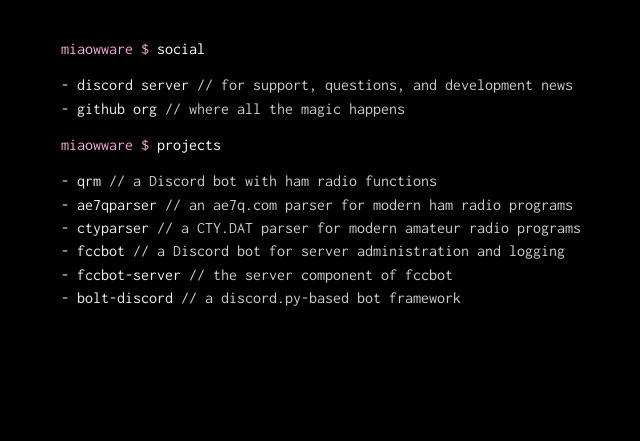
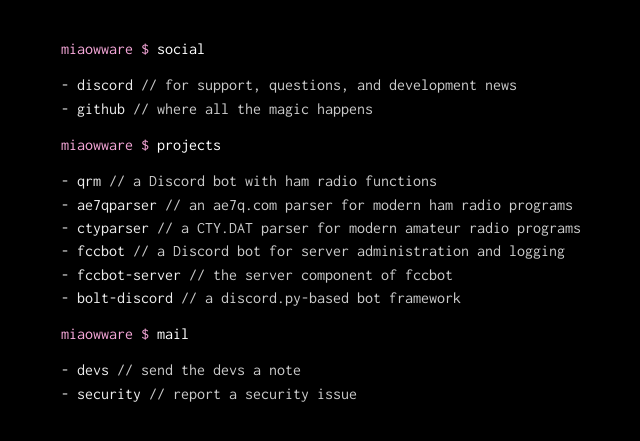
Before and after one commit to miaowware/miaow.io, a Jekyll site: the page built from index.html, in a window 1280 px wide, cut to the strip 286-727 px from the top of the page. Shown: the whole strip, without its empty margins (319-959 px from the left). Built offline with Jekyll 4.4.1, drawn with Linux system fonts in a browser that asks for light colours.

Commit message:
add email addresses to content.yml

```diff
--- a/_data/content.yml
+++ b/_data/content.yml
@@ -1,8 +1,8 @@
 social:
-    - title: discord server
+    - title: discord
       description: for support, questions, and development news
       url: https://discord.gg/SwyjdDN
-    - title: github org
+    - title: github
       description: where all the magic happens
       url: https://github.com/miaowware
 
@@ -25,3 +25,11 @@
     - title: bolt-discord
       description: a discord.py-based bot framework
       url: https://github.com/miaowware/bolt-discord
+
+mail:
+    - title: devs
+      description: send the devs a note
+      url: mailto:dev@miaow.io
+    - title: security
+      description: report a security issue
+      url: mailto:security@miaow.io
```
